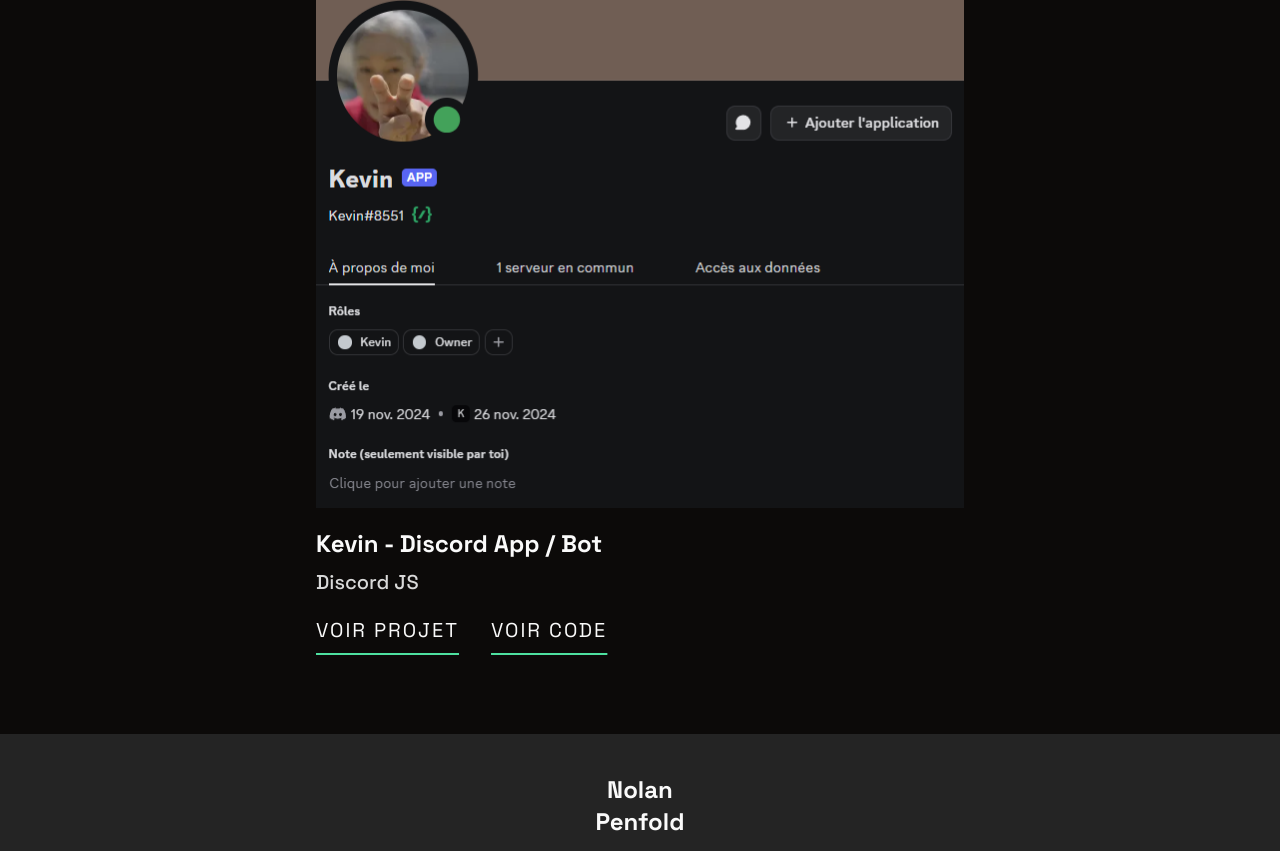
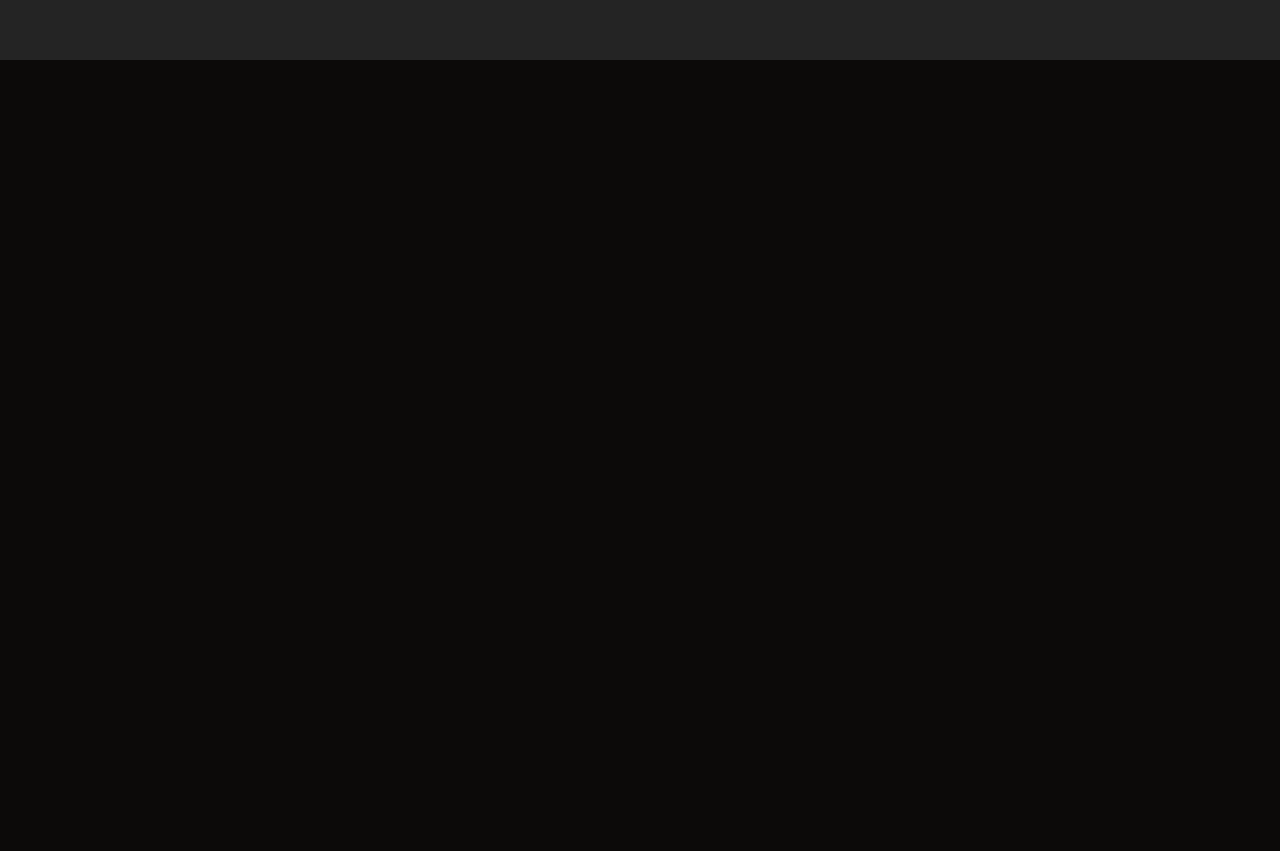
Before and after one commit to Outrun-917/Outrun-917.github.io, a React (Vite) app: page / in a window 1280 px wide. Shown: the part 4984-5835 px from the top of the page. After the commit the page ends 5044 px from the top, so only its background shows below. Built offline with nearby package versions, Linux system fonts and the light colour scheme.

Commit message:
Remove Kevin project from the projects list

```diff
--- a/src/components/Projects.jsx
+++ b/src/components/Projects.jsx
@@ -31,14 +31,6 @@
     projectUrl: "https://outrun-917.github.io/TP_Gererateur_MDP/",
     codeUrl: "https://github.com/Outrun-917/TP_Gererateur_MDP",
   },
-  {
-    img: "/kevin.png",
-    name: "Kevin - Discord App / Bot",
-    techs: ["Discord JS"],
-    projectUrl:
-      "https://discord.com/oauth2/authorize?client_id=1308439406796869682",
-    codeUrl: "https://github.com/Outrun-917/Kevin",
-  },
 ];
 
 function Component() {
```
Also changed, not shown: public/kevin.png (deleted).
